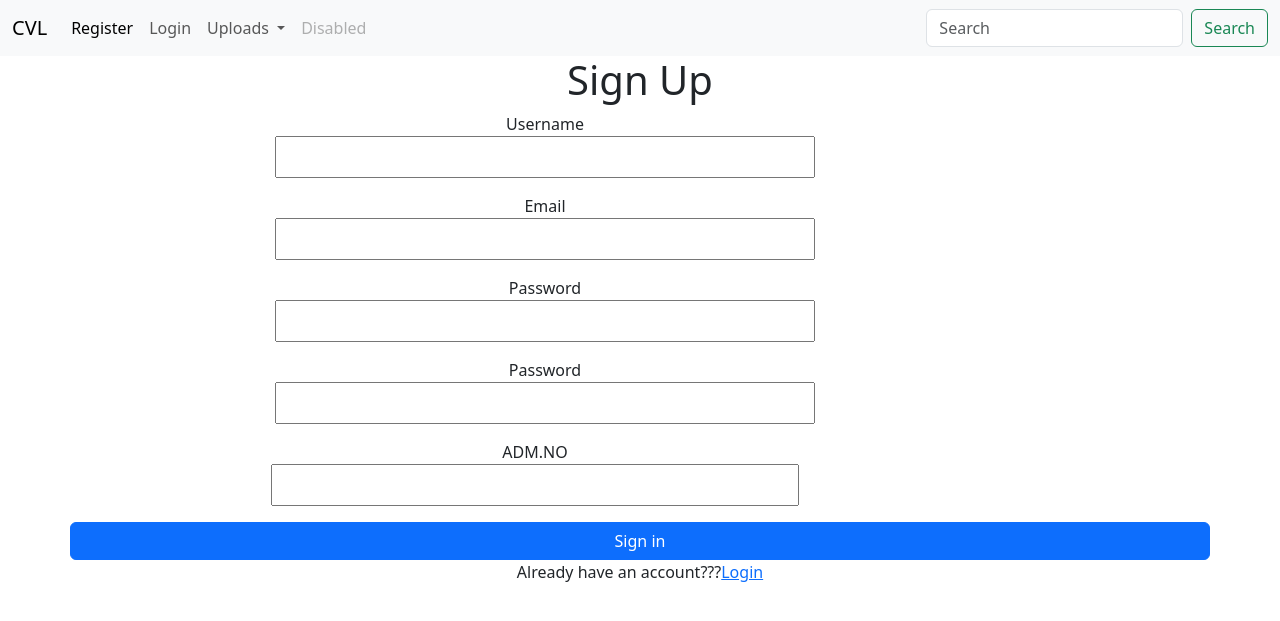
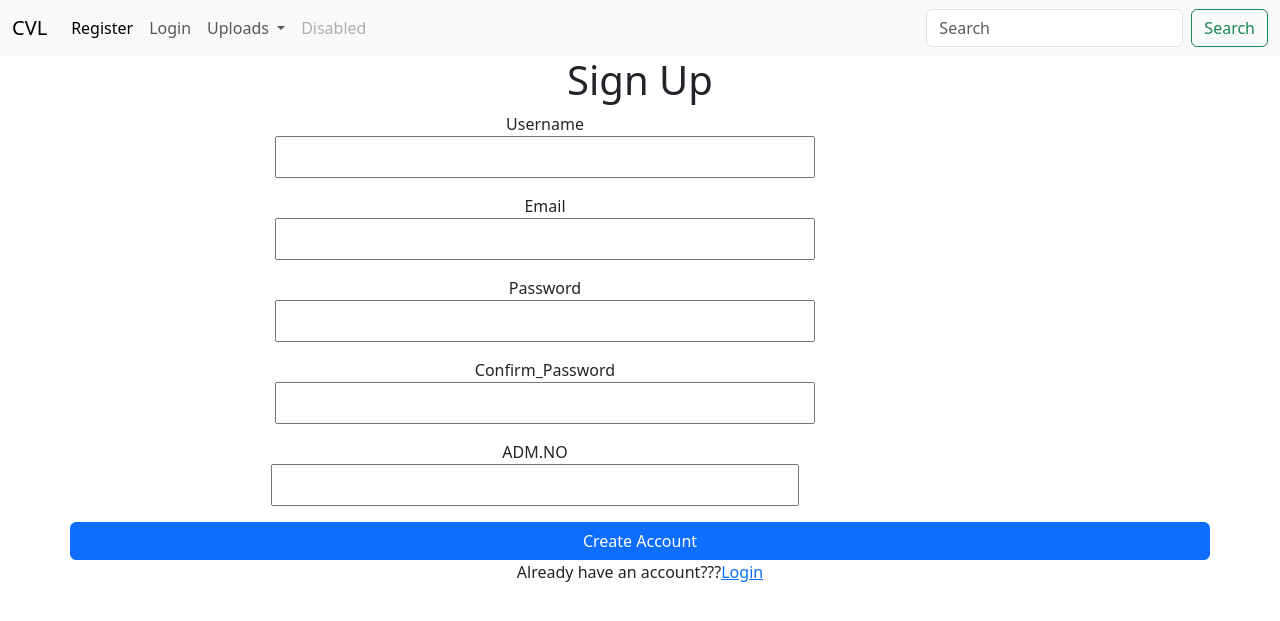
Before and after one commit to lawravasco2207/Fileholder, a Flask app: page /signup in a window 1280 px wide. Shown: the top 621 px of the page. Run offline with Flask 3, Linux system fonts and the light colour scheme; some libraries are stand-ins or nearby versions.

Commit message:
chabged submit to SubmitField

```diff
--- a/app.py
+++ b/app.py
@@ -160,7 +160,7 @@ class SignUp(FlaskForm):
       username = StringField("Username", validators=[DataRequired()])
       email = EmailField("Email", validators=[DataRequired(), Email()])
       password = PasswordField("Password", validators=[DataRequired()])
-      confirm_password = PasswordField("Password", validators=[DataRequired(), EqualTo('password')])
+      confirm_password = PasswordField("Confirm_Password", validators=[DataRequired(), EqualTo('password')])
       admission_number = StringField('ADM.NO', validators=[DataRequired()])
       submit = SubmitField("Create Account")
 
--- a/templates/login.html
+++ b/templates/login.html
@@ -49,7 +49,7 @@
                 {% endfor %}
             </div>
           </div>
-          <button type="submit" class="btn btn-primary">Sign in</button>
+          {{ form.submit(class='btn btn-primary') }}
           <br>
           <p>Don't have an account?? <a href="{{ url_for('signup') }}">Register</a></p>
 </form>
--- a/templates/signup.html
+++ b/templates/signup.html
@@ -71,7 +71,7 @@
                 </div>
               </div>
 
-              <button type="submit" class="btn btn-primary">Sign in</button>
+             {{ form.submit(class='btn btn-primary') }}
         <p>Already have an account???<a href="{{ url_for('login') }}">Login</a></p>
             </center>
     </form>
```
